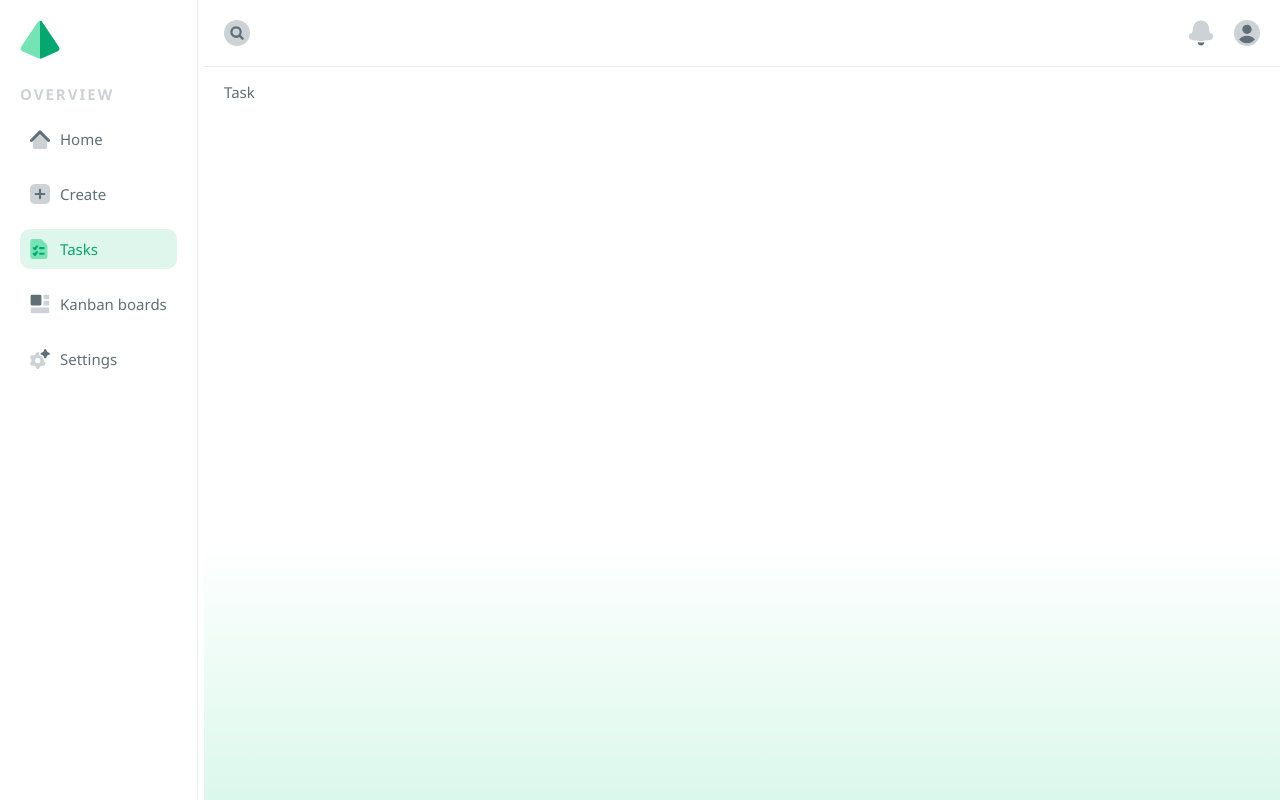
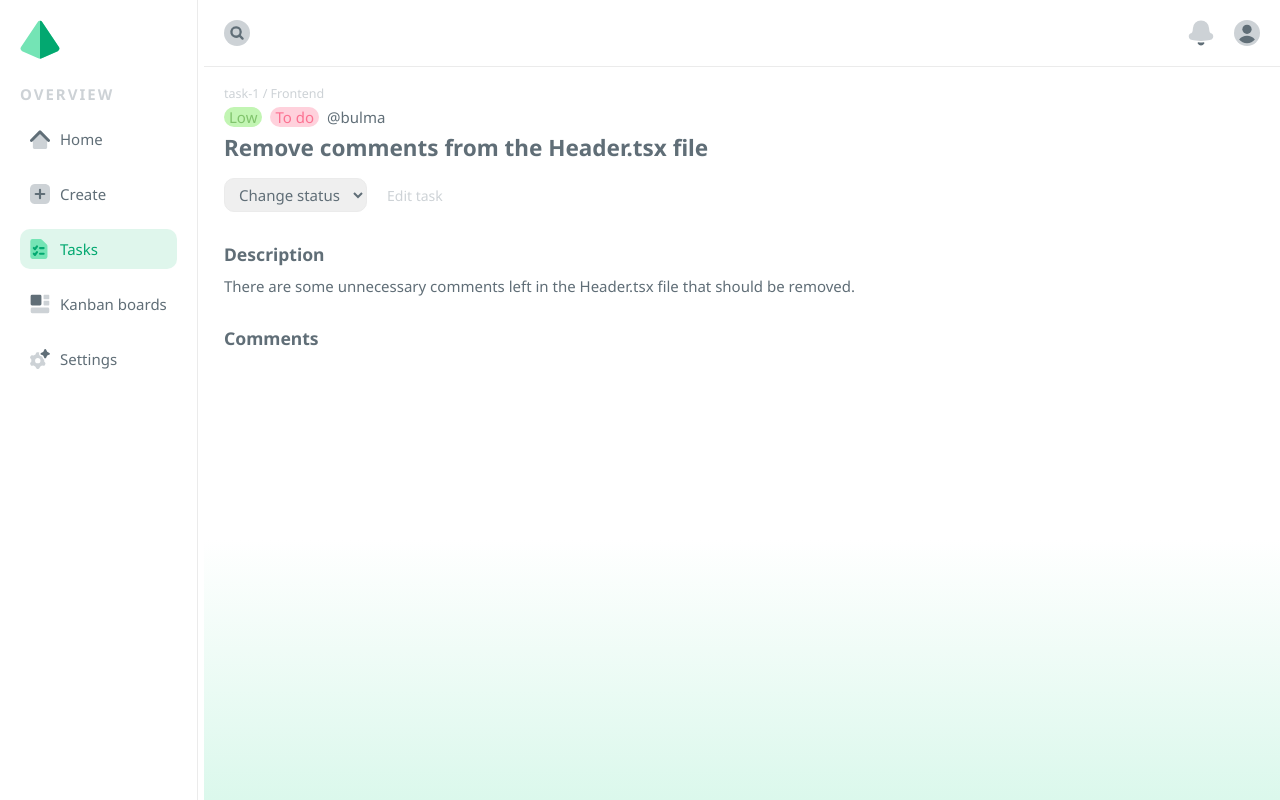
Before and after one commit to jsabram/Kanban-Board, a React (Create React App) app: page /tasks/task-1 in a window 1280 px wide. Built offline with nearby package versions, Linux system fonts and the light colour scheme.

Commit message:
Started working on the Task component

```diff
--- a/src/assets/scss/mixins.scss
+++ b/src/assets/scss/mixins.scss
@@ -61,3 +61,22 @@
 	box-shadow: 9px 8px 24px -12px rgba(205, 210, 214, 1);
 	text-decoration: none;
 }
+
+@mixin text-btn {
+	background: transparent;
+	border: none;
+	outline-color: transparent;
+	font-size: 1.4rem;
+	color: map-get($colors, c_gray_light);
+	cursor: pointer;
+	transition: color 0.3s;
+
+	&:hover {
+		color: map-get($colors, c_primary);
+	}
+
+	&:focus {
+		outline-color: map-get($colors, c_primary);
+		color: map-get($colors, c_primary);
+	}
+}
--- a/src/components/layout/header/search/SearchResult.tsx
+++ b/src/components/layout/header/search/SearchResult.tsx
@@ -1,5 +1,4 @@
 import { Link } from 'react-router-dom';
-import Badge from '../../../reusable/Badge';
 import { SearchResultProps } from '../../../../types';
 
 import './SearchResult.scss';
--- a/src/components/layout/main/tasks/Task.scss
+++ b/src/components/layout/main/tasks/Task.scss
@@ -0,0 +1,30 @@
+@use '../../../../assets/scss/colors.scss' as *;
+@use '../../../../assets/scss/mixins.scss' as *;
+
+.task {
+	max-width: 1600px;
+
+	&__info {
+		&-details {
+			display: flex;
+			margin-block: 0.5rem;
+		}
+
+		&-controls {
+			margin-block: 1.5rem;
+
+			&-edit {
+				margin-left: 2rem;
+				@include text-btn;
+			}
+		}
+	}
+
+	&__details {
+		margin-block: 3rem;
+
+        &-description {
+            margin-block-start: 1rem;
+        }
+	}
+}
--- a/src/components/layout/main/tasks/Task.tsx
+++ b/src/components/layout/main/tasks/Task.tsx
@@ -1,7 +1,68 @@
+import { useParams } from 'react-router-dom';
+import { useAppSelector } from '../../../../store/typedHooks';
+import { useUtils } from '../../../../hooks/useUtils';
+import Select from '../../../reusable/Select';
+import Badge from '../../../reusable/Badge';
+
+import { taskStatuses } from '../../../../data';
+
 import './Task.scss';
 
 const Task = () => {
-	return <div>Task</div>;
+	const { taskId } = useParams();
+
+	const tasks = useAppSelector((state) =>
+		state.projectsData.projects.flatMap((projects) => projects.tasks)
+	);
+
+	const currentTask = tasks.find((task) => task.id === taskId);
+
+	const { capitalize, createClassName } = useUtils();
+
+	const changeTaskStatus = (e: React.ChangeEvent) => {
+		const target = e.target as HTMLSelectElement;
+
+		console.log(target.value);
+	};
+
+	return (
+		<div className='task'>
+			<div className='task__info'>
+				<small className='gray-text'>
+					{taskId} / {currentTask?.project}
+				</small>
+				<div className='task__info-details'>
+					<Badge
+						className={currentTask?.priority || ''}
+						badgeText={capitalize(currentTask?.priority || '')}
+					/>
+					<Badge
+						className={createClassName(currentTask?.status || '')}
+						badgeText={currentTask?.status || ''}
+					/>
+					<p>@{currentTask?.assignee}</p>
+				</div>
+				<h2>{currentTask?.title}</h2>
+				<div className='task__info-controls'>
+					<Select
+						id='change-status'
+						options={taskStatuses}
+						defaultOption='Change status'
+						value='Change status'
+						onChange={changeTaskStatus}
+					/>
+					<button className='task__info-controls-edit'>Edit task</button>
+				</div>
+			</div>
+			<div className='task__details'>
+				<h3>Description</h3>
+				<p className='task__details-description'>{currentTask?.description}</p>
+			</div>
+			<div className='task__comments'>
+				<h3>Comments</h3>
+			</div>
+		</div>
+	);
 };
 
 export default Task;
--- a/src/components/layout/main/tasks/TaskCard.tsx
+++ b/src/components/layout/main/tasks/TaskCard.tsx
@@ -14,8 +14,7 @@ const TaskCard: React.FC<TaskCardProps> = ({
 	assignee,
 	project,
 }) => {
-	const { capitalize } = useUtils();
-	const statusClass = status.replaceAll(' ', '-').toLowerCase();
+	const { capitalize, createClassName } = useUtils();
 
 	return (
 		<Link
@@ -25,7 +24,7 @@ const TaskCard: React.FC<TaskCardProps> = ({
 			<h4 className='task__card-title'>{title}</h4>
 			<div className='task__card-badges'>
 				<Badge className={priority} badgeText={capitalize(priority)} />
-				<Badge className={statusClass} badgeText={status} />
+				<Badge className={createClassName(status)} badgeText={status} />
 			</div>
 			<p className='task__card-info'>
 				<span>Assignee:</span> @{assignee}
--- a/src/components/layout/main/tasks/TaskList.scss
+++ b/src/components/layout/main/tasks/TaskList.scss
@@ -17,23 +17,8 @@
 		}
 
 		&-btn {
-			margin-block-end: .5rem;
-			background: transparent;
-			border: none;
-			outline-color: transparent;
-			font-size: 1.4rem;
-			color: map-get($colors, c_gray_light);
-			cursor: pointer;
-			transition: color 0.3s;
-
-			&:hover {
-				color: map-get($colors, c_primary);
-			}
-
-			&:focus {
-				outline-color: map-get($colors, c_primary);
-				color: map-get($colors, c_primary);
-			}
+			margin-block-end: 0.5rem;
+			@include text-btn;
 		}
 	}
 
--- a/src/data.ts
+++ b/src/data.ts
@@ -1,4 +1,3 @@
-import { nanoid } from 'nanoid';
 import { TaskStatuses } from './types';
 
 enum Priorities {
@@ -67,7 +66,7 @@ export const projectsData = [
 		collaborators: ['bulma', 'mrsatan', 'masterroshi', 'chichi'],
 		tasks: [
 			{
-				id: `task-${nanoid()}`,
+				id: `task-1`,
 				priority: Priorities.LOW,
 				title: 'Remove comments from the Header.tsx file',
 				description:
@@ -77,7 +76,7 @@ export const projectsData = [
 				assignee: 'bulma',
 			},
 			{
-				id: `task-${nanoid()}`,
+				id: `task-2`,
 				priority: Priorities.MEDIUM,
 				title: 'Implement responsive navigation bar',
 				description: 'The application is missing a responsive navbar.',
@@ -86,7 +85,7 @@ export const projectsData = [
 				assignee: 'mrsatan',
 			},
 			{
-				id: `task-${nanoid()}`,
+				id: `task-3`,
 				priority: Priorities.HIGH,
 				title: 'Fix padding in the articles section',
 				description:
@@ -96,7 +95,7 @@ export const projectsData = [
 				assignee: 'chichi',
 			},
 			{
-				id: `task-${nanoid()}`,
+				id: `task-4`,
 				priority: Priorities.LOW,
 				title: 'Remove duplicate components in the CRUD Markdown app',
 				description:
@@ -115,7 +114,7 @@ export const projectsData = [
 		collaborators: ['tienshinhan', 'videl', 'piccolo'],
 		tasks: [
 			{
-				id: `task-${nanoid()}`,
+				id: `task-5`,
 				priority: Priorities.HIGH,
 				title:
 					'Update API endpoints for enhanced security measures in the Markdown app project',
@@ -126,7 +125,7 @@ export const projectsData = [
 				assignee: 'videl',
 			},
 			{
-				id: `task-${nanoid()}`,
+				id: `task-6`,
 				priority: Priorities.MEDIUM,
 				title:
 					'Refactor database queries to improve performance in the OnBoard app.',
@@ -136,7 +135,7 @@ export const projectsData = [
 				assignee: 'videl',
 			},
 			{
-				id: `task-${nanoid()}`,
+				id: `task-7`,
 				priority: Priorities.LOW,
 				title:
 					'Implement user authentication and authorization features in the OnBoard app project',
@@ -147,7 +146,7 @@ export const projectsData = [
 				assignee: 'piccolo',
 			},
 			{
-				id: `task-${nanoid()}`,
+				id: `task-8`,
 				priority: Priorities.MEDIUM,
 				title:
 					'Resolve data validation issues to prevent potential vulnerabilities in the Markdown app',
@@ -158,7 +157,7 @@ export const projectsData = [
 				assignee: 'tienshinhan',
 			},
 			{
-				id: `task-${nanoid()}`,
+				id: `task-9`,
 				priority: Priorities.LOW,
 				title:
 					'Optimize file upload functionality for better scalability in the Markdown App project',
@@ -178,7 +177,7 @@ export const projectsData = [
 		collaborators: ['majinbuu', 'krillin', 'android18'],
 		tasks: [
 			{
-				id: `task-${nanoid()}`,
+				id: `task-10`,
 				priority: Priorities.LOW,
 				title: 'Perform usability testing on the Markdown App',
 				description:
@@ -188,7 +187,7 @@ export const projectsData = [
 				assignee: 'android18',
 			},
 			{
-				id: `task-${nanoid()}`,
+				id: `task-11`,
 				priority: Priorities.LOW,
 				title:
 					'Design intuitive and visually appealing icons for the OnBoard app',
@@ -199,7 +198,7 @@ export const projectsData = [
 				assignee: 'majinbuu',
 			},
 			{
-				id: `task-${nanoid()}`,
+				id: `task-12`,
 				priority: Priorities.MEDIUM,
 				title:
 					'Create wireframes and prototypes to iterate on new features and functionalities',
@@ -210,7 +209,7 @@ export const projectsData = [
 				assignee: 'krillin',
 			},
 			{
-				id: `task-${nanoid()}`,
+				id: `task-13`,
 				priority: Priorities.LOW,
 				title:
 					'Conduct user research to gather feedback and insights for improving the navigation flow and layout of the Markdown app project',
@@ -229,7 +228,7 @@ export const projectsData = [
 		collaborators: ['songohan', 'cell', 'frieza'],
 		tasks: [
 			{
-				id: `task-${nanoid()}`,
+				id: `task-14`,
 				priority: Priorities.HIGH,
 				title:
 					'Develop a machine learning model for sentiment analysis to analyze user feedback and sentiment trends within the Markdown App project',
@@ -239,7 +238,7 @@ export const projectsData = [
 				assignee: 'songohan',
 			},
 			{
-				id: `task-${nanoid()}`,
+				id: `task-15`,
 				priority: Priorities.LOW,
 				title: 'Create a recommendation system for a music streaming service',
 				description:
@@ -249,7 +248,7 @@ export const projectsData = [
 				assignee: 'frieza',
 			},
 			{
-				id: `task-${nanoid()}`,
+				id: `task-16`,
 				priority: Priorities.MEDIUM,
 				title:
 					'Develop a computer vision algorithm for object detection to assist in inventory managent',
@@ -268,7 +267,7 @@ export const projectsData = [
 		collaborators: ['vegeta', 'beerus', 'trunks'],
 		tasks: [
 			{
-				id: `task-${nanoid()}`,
+				id: `task-17`,
 				priority: Priorities.MEDIUM,
 				title: 'Conduct usability testing sessions with end-users',
 				description: `Facilitate usability testing sessions with end-users to gather valuable feedback on the application's interface and overall user experience. This involves planning and executing user tests, observing user interactions, and collecting actionable insights to enhance the usability and effectiveness of the product.`,
@@ -277,7 +276,7 @@ export const projectsData = [
 				assignee: 'vegeta',
 			},
 			{
-				id: `task-${nanoid()}`,
+				id: `task-18`,
 				priority: Priorities.LOW,
 				title: 'Conduct usability testing sessions with end-users',
 				description: `Perform thorough regression testing on the latest web release to ensure that new features, bug fixes, and changes haven't introduced any unintended issues or regressions. This involves systematically testing all functionalities of the web application to verify its stability and reliability across different browsers and devices, helping maintain a high standard of quality before deployment.`,
@@ -286,7 +285,7 @@ export const projectsData = [
 				assignee: 'beerus',
 			},
 			{
-				id: `task-${nanoid()}`,
+				id: `task-19`,
 				priority: Priorities.HIGH,
 				title: 'Financial software security testing',
 				description: `Conduct comprehensive security testing on the financial software to identify and address potential vulnerabilities and threats. This involves assessing the application's resilience against various security risks, such as unauthorized access, data breaches, and manipulation, ensuring that sensitive financial data is protected and compliant with industry standards and regulations.`,
--- a/src/hooks/useUtils.tsx
+++ b/src/hooks/useUtils.tsx
@@ -33,5 +33,11 @@ export const useUtils = () => {
 		return capitalizedText;
 	};
 
-	return { applyTaskFilter, sortByPriority, capitalize };
+	const createClassName = (text: string) => {
+		const newClassName = text.replaceAll(' ', '-').toLowerCase()
+
+		return newClassName
+	}
+
+	return { applyTaskFilter, sortByPriority, capitalize, createClassName };
 };
--- a/src/index.scss
+++ b/src/index.scss
@@ -31,6 +31,10 @@ svg {
 	}
 }
 
+.gray-text {
+	color: map-get($colors, c_gray_light);
+}
+
 @media screen and (min-width: 992px) {
 	body,
 	input,
```
